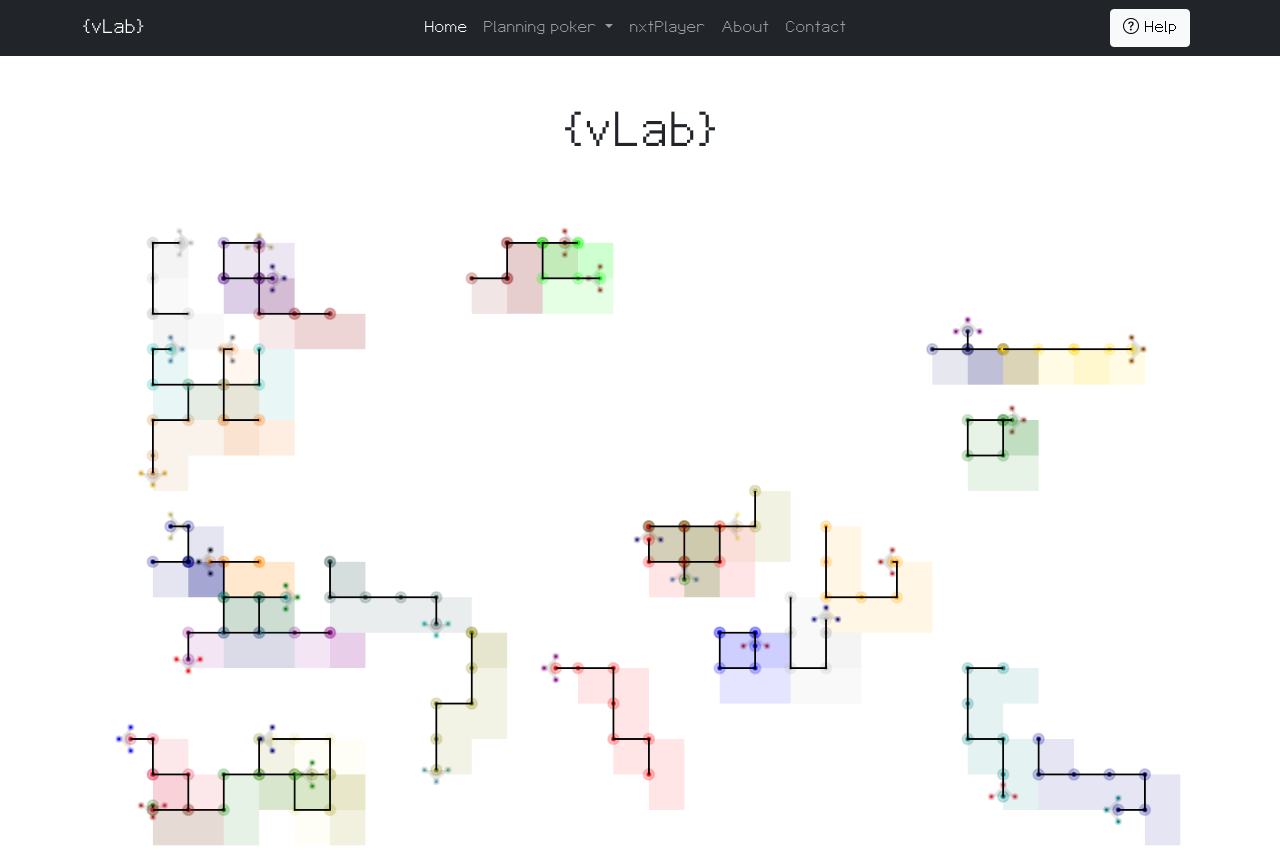
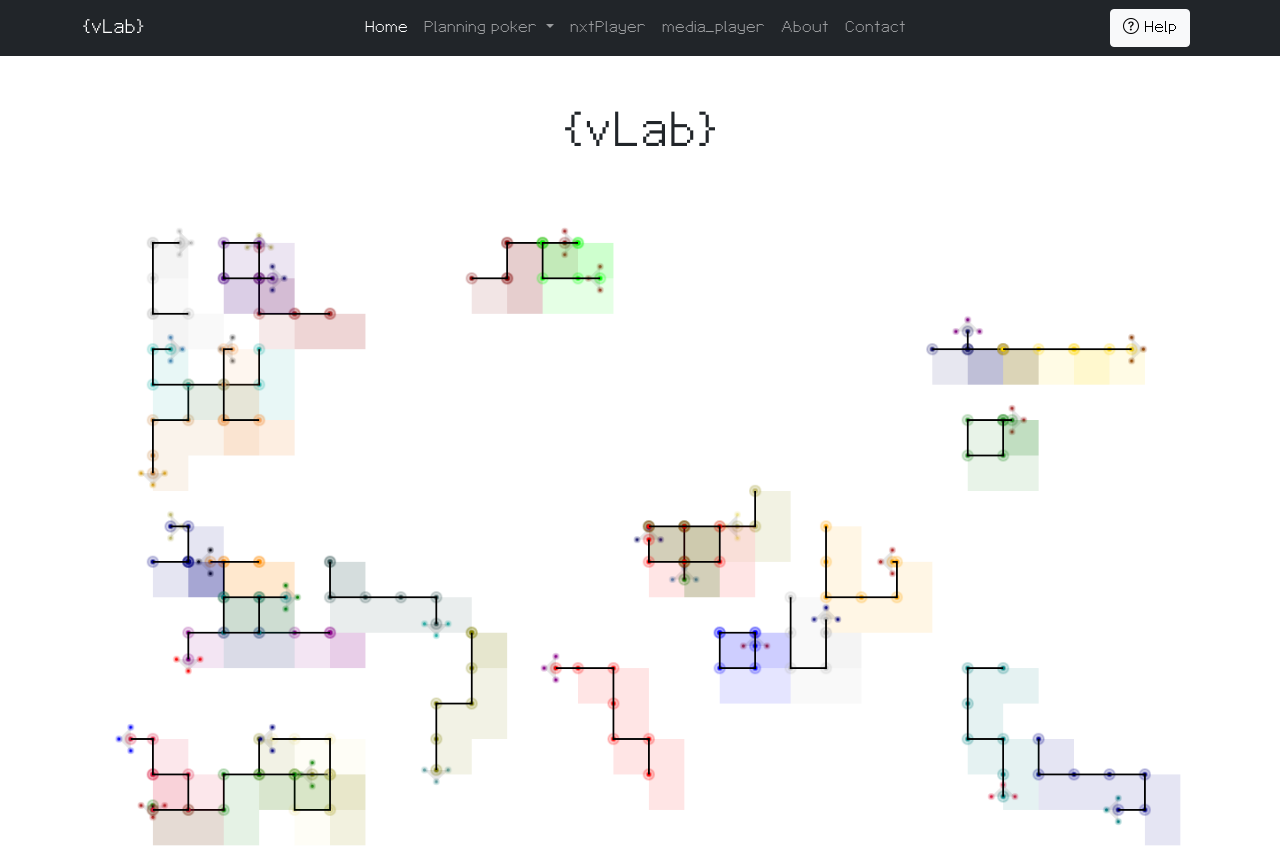
Before and after one commit to oceanicfish/oceanicfish.github.io, a plain HTML site: page index.html in a window 1280 px wide. Drawn offline with nearby package versions, Linux system fonts and the light colour scheme.

Commit message:
Added nxtPlayer and media_player

```diff
--- a/index.html
+++ b/index.html
@@ -65,6 +65,9 @@
                 <a class="nav-link" href="https://oceanicfish.github.io/nxtPlayer/index.html">nxtPlayer</a>
               </li>
               <li class="nav-item">
+                <a class="nav-link" href="https://oceanicfish.github.io/media_player/index.html">media_player</a>
+              </li>
+              <li class="nav-item">
                 <a class="nav-link" href="#">About</a>
               </li>
               <li class="nav-item">
```
